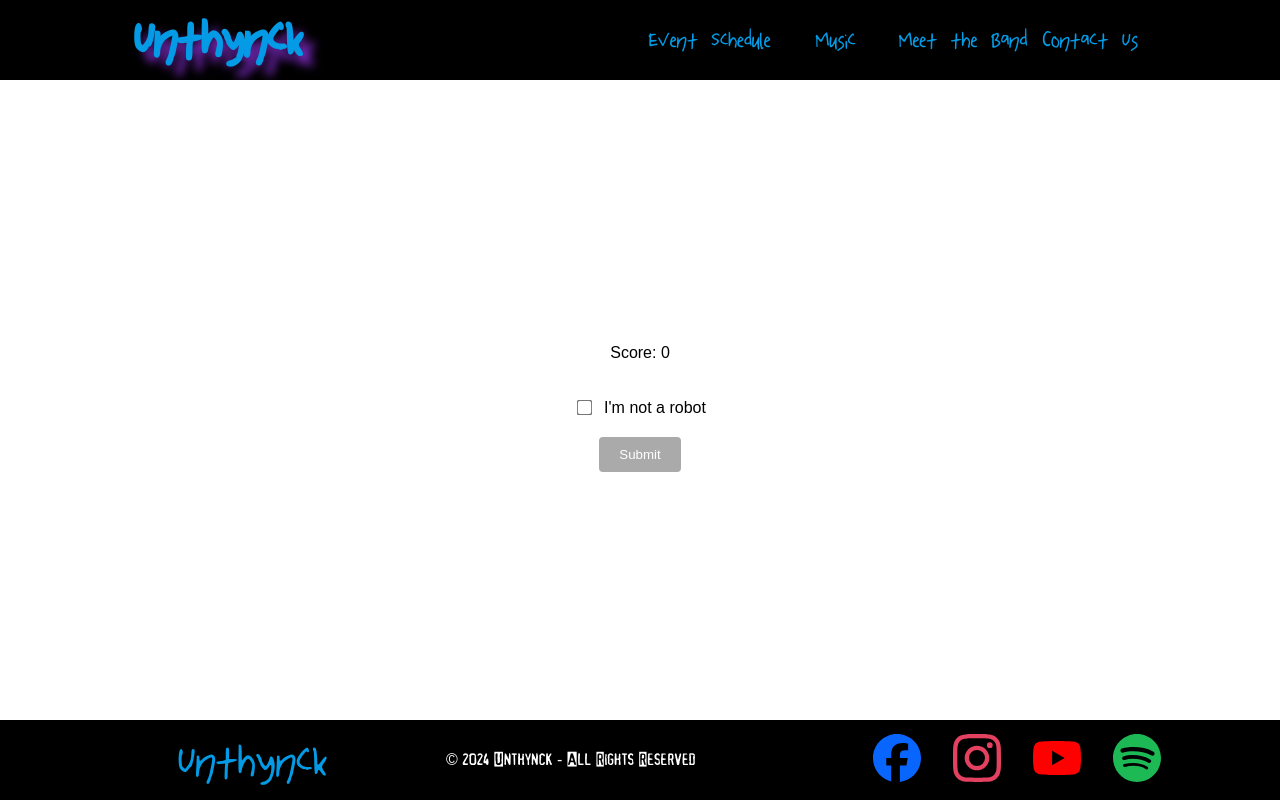
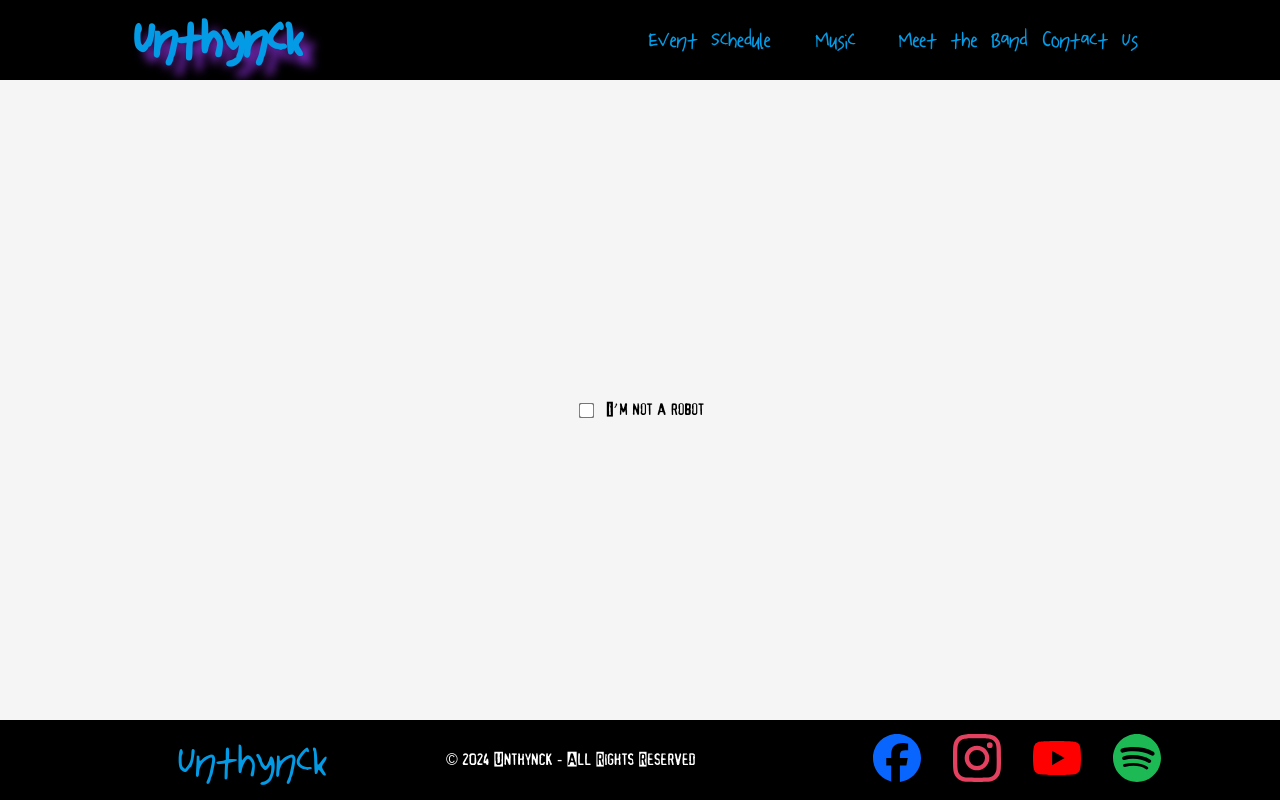
Before and after one commit to Spar3Chang3/Unthynck, a SvelteKit app: page /captcha-test in a window 1280 px wide. Built offline with nearby package versions, Linux system fonts and the light colour scheme.

Commit message:
Update captcha to include clicking accuracy

```diff
--- a/public/_app/version.json
+++ b/public/_app/version.json
@@ -1 +1 @@
-{"version":"1737981290205"}
+{"version":"1738004543882"}
--- a/src/lib/components/layout/Captcha.svelte
+++ b/src/lib/components/layout/Captcha.svelte
@@ -11,32 +11,35 @@
 	let score = $state(0); // Tracks clicks on the circles
 	let circlePosition = $state({ x: 0, y: 0 }); // Position of the circle
 	let analyzeNum = $state(0);
+	let averageClickAccuracy = $state(0);
+
 	const maxChecks = 5;
+	const circleSize = 50;
 
-	// Function to track mouse movement
+	//Function to track mouse movement
 	const trackMouseMove = (e) => {
 		const { clientX, clientY } = e;
 		mouseMovements.push({ x: clientX, y: clientY, timestamp: Date.now() });
 
-		// Limit the number of stored points to optimize performance
+		//Limit the number of stored points to optimize performance
 		if (mouseMovements.length > 500) {
 			mouseMovements.shift();
 		}
 	};
 
-	// Analyze mouse movement straightness
+	//Analyze mouse movement straightness
 	const analyzeStraightness = () => {
 		if (mouseMovements.length < 10) return;
 
 		const start = mouseMovements[0];
 		const end = mouseMovements[mouseMovements.length - 1];
 
-		// Calculate straight-line distance (Euclidean distance)
+		//Calculate straight-line distance (Euclidean distance)
 		const straightDistance = Math.sqrt(
 			Math.pow(end.x - start.x, 2) + Math.pow(end.y - start.y, 2)
 		);
 
-		// Calculate total path length
+		//Calculate total path length
 		let totalPathLength = 0;
 		for (let i = 1; i < mouseMovements.length; i++) {
 			const dx = mouseMovements[i].x - mouseMovements[i - 1].x;
@@ -46,41 +49,67 @@
 
 		const straightnessRatio = straightDistance / totalPathLength;
 
-		// Human-like behavior detection
+		//Human-like behavior detection
 		if (straightnessRatio < 0.8 && totalPathLength > 200) {
 			analyzeNum === maxChecks ? isHuman = true : analyzeNum++;
 			errorMessage = "";
 		}
 	};
 
-	// Start the game
+	//Start the game
 	const startGame = () => {
 		gameStarted = true;
 		generateCirclePosition();
 	};
 
-	// Generate random circle position
+	//Generate random circle position
 	const generateCirclePosition = () => {
 		const gameArea = document.querySelector(".game-area");
 		const { width, height } = gameArea.getBoundingClientRect();
-		const circleSize = 50;
 
-		circlePosition.x = Math.random() * (width - circleSize);
-		circlePosition.y = Math.random() * (height - circleSize);
+		circlePosition.x = Math.floor(Math.random() * (width - circleSize));
+		circlePosition.y = Math.floor(Math.random() * (height - circleSize));
 	};
 
-	// Handle circle clicks
-	const handleCircleClick = () => {
+	//Handle circle clicks
+	const handleCircleClick = (e) => {
+		e.preventDefault();
 		score++;
+
+		const { clientX, clientY } = e;
+		const circleRect = e.target.getBoundingClientRect(); //This is new to me I love it
+		const circleCenterX = circleRect.left + circleRect.width / 2;
+		const circleCenterY = circleRect.top + circleRect.height / 2;
+
+		console.log(`Click X: ${clientX}, Click Y: ${clientY}`);
+		console.log(`Circle X: ${circleCenterX}, Circle Y: ${circleCenterY}`);
+
+		const dx = clientX - circleCenterX;
+		const dy = clientY - circleCenterY;
+		const distance = Math.sqrt(dx ** 2 + dy ** 2);
+
+		//Normalize?
+		averageClickAccuracy += Math.max(0, 1 - distance / (circleSize / 2));
+
+		if (score >= 5) {
+			const overallAverage = averageClickAccuracy/maxChecks;
+
+			if (overallAverage <= 0.9) {
+				isHuman = true;
+			}
+		}
+
 		if (isHuman) {
 			gameCompleted = true;
 			errorMessage = ""; // Clear errors if the game is complete
 		} else {
 			generateCirclePosition();
 		}
+
+		//Having both these ifs is inefficient but ass is running on cum vapors
 	};
 
-	// Handle checkbox validation
+	//Handle checkbox validation
 	const handleCheckboxChange = () => {
 		if (!isHuman) {
 			errorMessage = "Please play the game and move your mouse naturally.";
@@ -117,8 +146,12 @@
 
 		.captcha-container p {
 				text-align: center;
-				max-width: 50%;
 				font-size: 1.5rem;
+		}
+
+		.captcha-container h2 {
+				text-align: center;
+				font-size: 2rem;
 		}
 
     .game-area {
@@ -175,8 +208,7 @@
 
 		<h2>Prove You're Human</h2>
 		<p>
-			Move your mouse naturally and complete the game below by clicking the
-			circles.
+			Tap or Click each circle below:
 		</p>
 
 		<div class="game-area" class:game-area-completed={gameCompleted}>
--- a/src/routes/captcha-test/+page.svelte
+++ b/src/routes/captcha-test/+page.svelte
@@ -1,223 +1,19 @@
-<script>
-	import { onMount } from "svelte";
+<script lang="js">
+	import Captcha from '$lib/components/layout/Captcha.svelte';
+</script>
+<style lang="css">
+	.captcha-test {
+			display: flex;
+			flex-direction: column;
 
-	let mouseMovements = $state([]);
-	let isHuman = $state(false);
-	let errorMessage = $state("");
-	let checkboxChecked = $state(false);
-	let gameStarted = $state(false);
-	let gameCompleted = $state(false);
-	let score = $state(0); // Tracks clicks on the circles
-	let circlePosition = $state({ x: 0, y: 0 }); // Position of the circle
-	let analyzeNum = $state(0);
-	const maxChecks = 3;
+			height: 80vh;
+			width: 100vw;
 
-	// Function to track mouse movement
-	const trackMouseMove = (e) => {
-		const { clientX, clientY } = e;
-		mouseMovements.push({ x: clientX, y: clientY, timestamp: Date.now() });
-
-		// Limit the number of stored points to optimize performance
-		if (mouseMovements.length > 500) {
-			mouseMovements.shift();
-		}
-	};
-
-	// Analyze mouse movement straightness
-	const analyzeStraightness = () => {
-		if (mouseMovements.length < 10) return;
-
-		const start = mouseMovements[0];
-		const end = mouseMovements[mouseMovements.length - 1];
-
-		// Calculate straight-line distance (Euclidean distance)
-		const straightDistance = Math.sqrt(
-			Math.pow(end.x - start.x, 2) + Math.pow(end.y - start.y, 2)
-		);
-
-		// Calculate total path length
-		let totalPathLength = 0;
-		for (let i = 1; i < mouseMovements.length; i++) {
-			const dx = mouseMovements[i].x - mouseMovements[i - 1].x;
-			const dy = mouseMovements[i].y - mouseMovements[i - 1].y;
-			totalPathLength += Math.sqrt(dx * dx + dy * dy);
-		}
-
-		const straightnessRatio = straightDistance / totalPathLength;
-
-		// Human-like behavior detection
-		if (straightnessRatio < 0.8 && totalPathLength > 200) {
-			analyzeNum === maxChecks ? isHuman = true : analyzeNum++;
-			errorMessage = "";
-		}
-	};
-
-	// Start the game
-	const startGame = () => {
-		gameStarted = true;
-		generateCirclePosition();
-	};
-
-	// Generate random circle position
-	const generateCirclePosition = () => {
-		const gameArea = document.querySelector(".game-area");
-		const { width, height } = gameArea.getBoundingClientRect();
-		const circleSize = 50;
-
-		circlePosition.x = Math.random() * (width - circleSize);
-		circlePosition.y = Math.random() * (height - circleSize);
-	};
-
-	// Handle circle clicks
-	const handleCircleClick = () => {
-		score++;
-		if (isHuman) {
-			gameCompleted = true;
-			errorMessage = ""; // Clear errors if the game is complete
-		} else {
-			generateCirclePosition();
-		}
-	};
-
-	// Handle checkbox validation
-	const handleCheckboxChange = () => {
-		if (!isHuman) {
-			errorMessage = "Please play the game and move your mouse naturally.";
-			startGame();
-		} else {
-			errorMessage = "";
-		}
-	};
-
-	onMount(() => {
-		window.addEventListener("mousemove", trackMouseMove);
-
-		const interval = setInterval(() => {
-			analyzeStraightness();
-		}, 1500);
-
-		return () => {
-			window.removeEventListener("mousemove", trackMouseMove);
-			clearInterval(interval);
-		};
-	});
-</script>
-
-<style>
-    .captcha-container {
-        display: flex;
-        flex-direction: column;
-        align-items: center;
-        justify-content: center;
-        height: 80vh;
-        font-family: Arial, sans-serif;
-				background-color: white;
-    }
-
-    .game-area {
-        position: relative;
-        width: 400px;
-        height: 400px;
-        border: 2px dashed #ddd;
-        margin: 20px 0;
-        overflow: hidden;
-    }
-
-		.game-area-completed {
-				border: 2px dashed green;
-		}
-
-    .circle {
-        position: absolute;
-        width: 50px;
-        height: 50px;
-        background-color: #007bff;
-        border-radius: 50%;
-        cursor: pointer;
-    }
-
-    .checkbox-container {
-        margin-top: 20px;
-        display: flex;
-        align-items: center;
-        gap: 10px;
-    }
-
-    .error {
-        margin-top: 10px;
-        color: red;
-        font-size: 1rem;
-    }
-
-    .status {
-        margin-top: 10px;
-        font-size: 1.2rem;
-        color: #444;
-    }
-
-    input[type="checkbox"] {
-        transform: scale(1.2);
-    }
-
-    button {
-        margin-top: 20px;
-        padding: 10px 20px;
-        background-color: #007bff;
-        color: white;
-        border: none;
-        border-radius: 4px;
-        cursor: pointer;
-    }
-
-    button:disabled {
-        background-color: #aaa;
-        cursor: not-allowed;
-    }
+			justify-content: center;
+			align-items: center;
+			background-color: whitesmoke;
+	}
 </style>
-
-<div class="captcha-container">
-
-	{#if gameStarted}
-
-		<h1>Prove You're Human</h1>
-		<p>
-			Move your mouse naturally and complete the game below by clicking the
-			circles.
-		</p>
-
-		<div class="game-area" class:game-area-completed={gameCompleted}>
-			{#if !gameCompleted}
-				<div
-					class="circle"
-					style="top: {circlePosition.y}px; left: {circlePosition.x}px"
-					onclick={handleCircleClick}
-				/>
-			{/if}
-		</div>
-	{/if}
-
-	<p>Score: {score}</p>
-
-	<div class="checkbox-container">
-		<input
-			type="checkbox"
-			bind:checked={checkboxChecked}
-			onchange={handleCheckboxChange}
-		/>
-		<label for="captcha-checkbox">I'm not a robot</label>
-	</div>
-
-	{#if errorMessage}
-		<div class="error">{errorMessage}</div>
-	{/if}
-
-	{#if isHuman && checkboxChecked}
-		<div class="status" style="color: green;">
-			✅ Human verified! Thank you.
-		</div>
-	{/if}
-
-	<button disabled={!isHuman || !checkboxChecked}>
-		Submit
-	</button>
-</div>
+<section class="captcha-test">
+	<Captcha />
+</section>
```
Also changed, not shown: public/index.html (+8 -8 lines).
